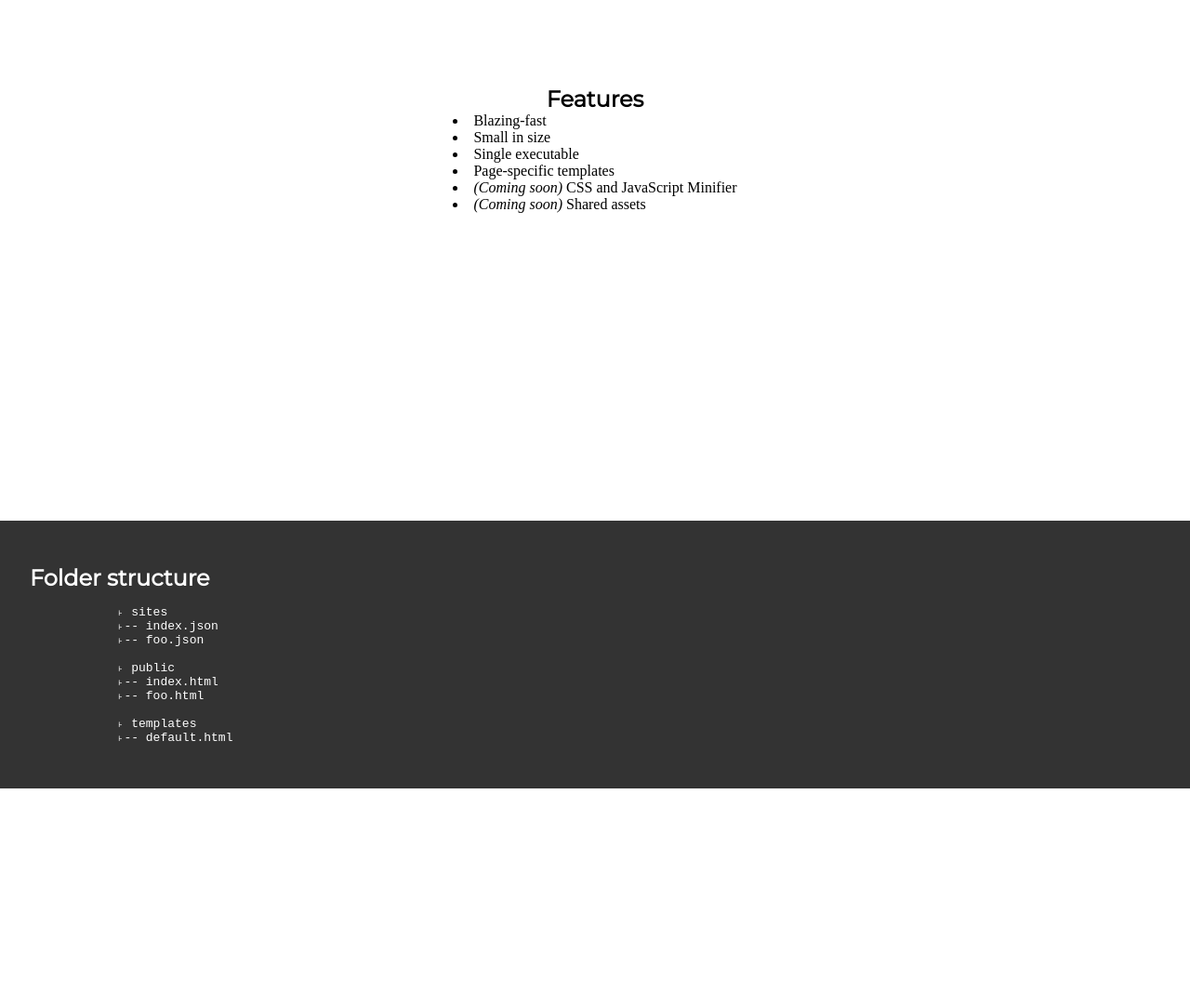
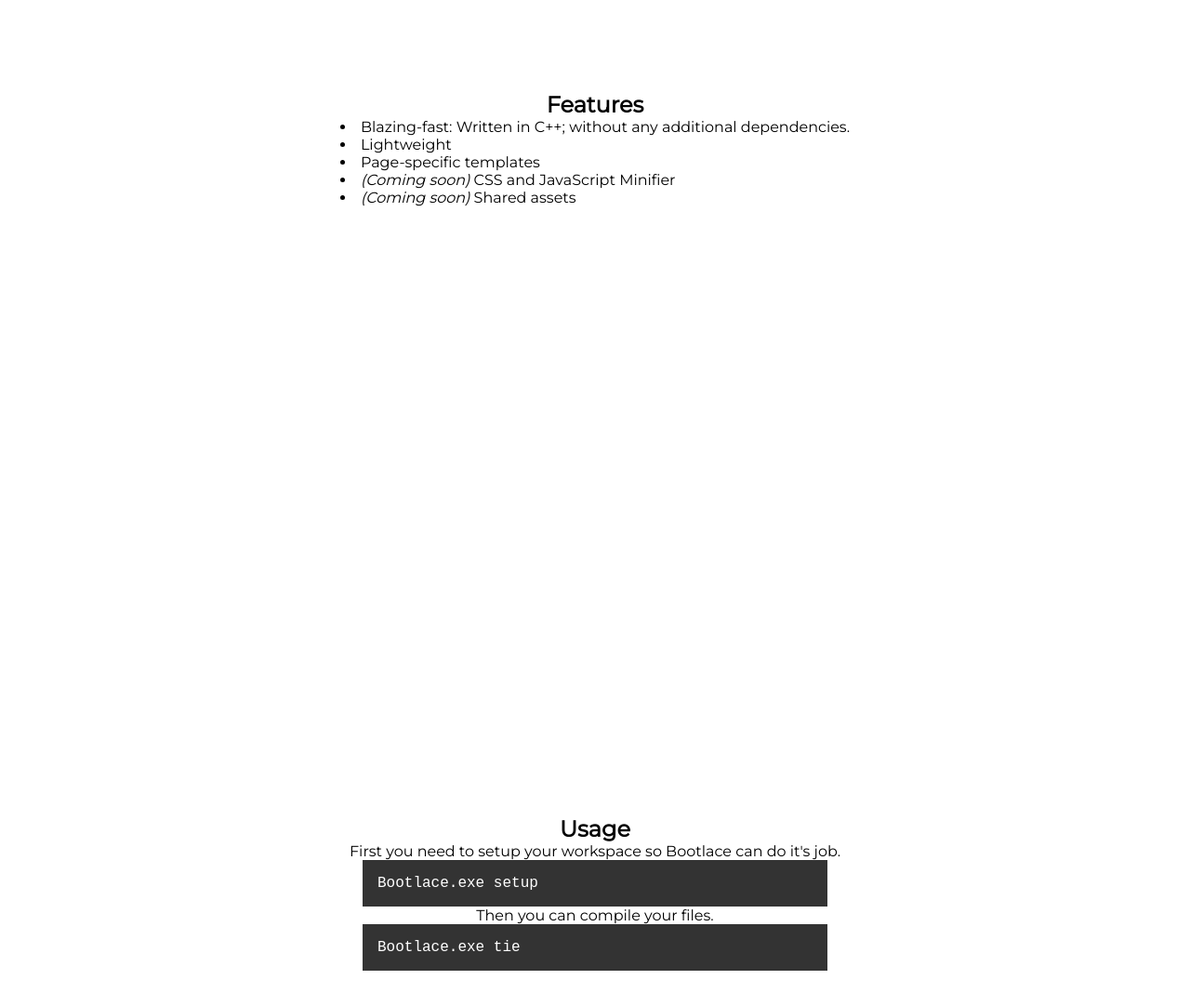
Before and after one commit to Bikossor/Bootlace, a plain HTML site: page docs/index.html in a window 1280 px wide. Shown: the part 1040-2122 px from the top of the page at 93% size. Before the commit the page ends 1888 px from the top, so only its background shows below. Drawn offline with Linux system fonts and the light colour scheme.

Commit message:
Improved GitHub Page

```diff
--- a/docs/assets/css/styles.css
+++ b/docs/assets/css/styles.css
@@ -1,6 +1,8 @@
 * {
     margin: 0;
     padding: 0;
+    font-family: "Montserrat";
+    box-sizing: border-box;
 }
 
 html, body {
@@ -11,16 +13,28 @@ ul, ol {
     list-style-position: inside;
 }
 
-h1 {
-    font-family: "Montserrat";
-}
-
-#main {
+section {
     display: flex;
     height: 100%;
     flex-direction: column;
     align-items: center;
     justify-content: center;
+}
+
+a {
+    color: inherit;
+}
+
+code {
+    font-size: 1rem;
+    font-family: monospace;
+    color: #fff;
+    background: #333;
+    padding: 1rem;
+    min-width: 500px;
+}
+
+#main {
     color: #fff;
     background: linear-gradient(45deg, #806084, #C28D92);
 }
@@ -31,21 +45,24 @@ h1 {
 }
 
 #main p {
-    font-family: "Arial";
     font-size: 1.2rem;
 }
 
-#features {
-    display: flex;
-    height: 100%;
-    flex-direction: column;
-    align-items: center;
-    justify-content: center;
+.cta {
+    display: inline-block;
+    cursor: pointer;
+    padding: 0.8rem 1.5rem;
+    color: inherit;
+    background: transparent;
+    border: 1px solid #fff;
+    border-radius: 6px;
+    text-decoration: none;
 }
 
-pre {
-    padding: 0;
-    padding: 2rem;
-    background: #333;
-    color: #fff;
+.cta:hover {
+    text-decoration: underline;
 }
+
+.cta.primary {
+    background: #c28d8d;
+}
--- a/docs/index.html
+++ b/docs/index.html
@@ -12,33 +12,32 @@
     <section id="main">
         <h1>Bootlace</h1>
         <p>A blazing-fast static web page generator</p>
-        <p>Made by Bikossor</p>
+        <p style="margin-bottom: 1rem;">Made by <a href="https://github.com/Bikossor" target="_blank">Bikossor</a></p>
+        <div>
+            <a class="cta primary" href="#get-started">Get started</a>
+            <a class="cta" href="https://github.com/Bikossor/Bootlace" target="_blank">View on GitHub</a>
+        </div>
     </section>
     <section id="features">
         <h1>Features</h1>
         <ul>
-            <li>Blazing-fast</li>
-            <li>Small in size</li>
-            <li>Single executable</li>
+            <li>Blazing-fast: Written in C++; without any additional dependencies.</li>
+            <li>Lightweight</li>
             <li>Page-specific templates</li>
             <li><i>(Coming soon)</i> CSS and JavaScript Minifier</li>
             <li><i>(Coming soon)</i> Shared assets</li>
         </ul>
     </section>
-    <section>
-        <pre>
-            <h1>Folder structure</h1>
-            ˫ sites
-            ˫-- index.json
-            ˫-- foo.json
-
-            ˫ public
-            ˫-- index.html
-            ˫-- foo.html
-
-            ˫ templates
-            ˫-- default.html
-        </pre>
+    <section id="usage">
+        <h1>Usage</h1>
+        <p>First you need to setup your workspace so Bootlace can do it's job.</p>
+        <code>
+            Bootlace.exe setup
+        </code>
+        <p>Then you can compile your files.</p>
+        <code>
+            Bootlace.exe tie
+        </code>
     </section>
 </body>
 </html>
```
Also changed, not shown: 1 other file.
